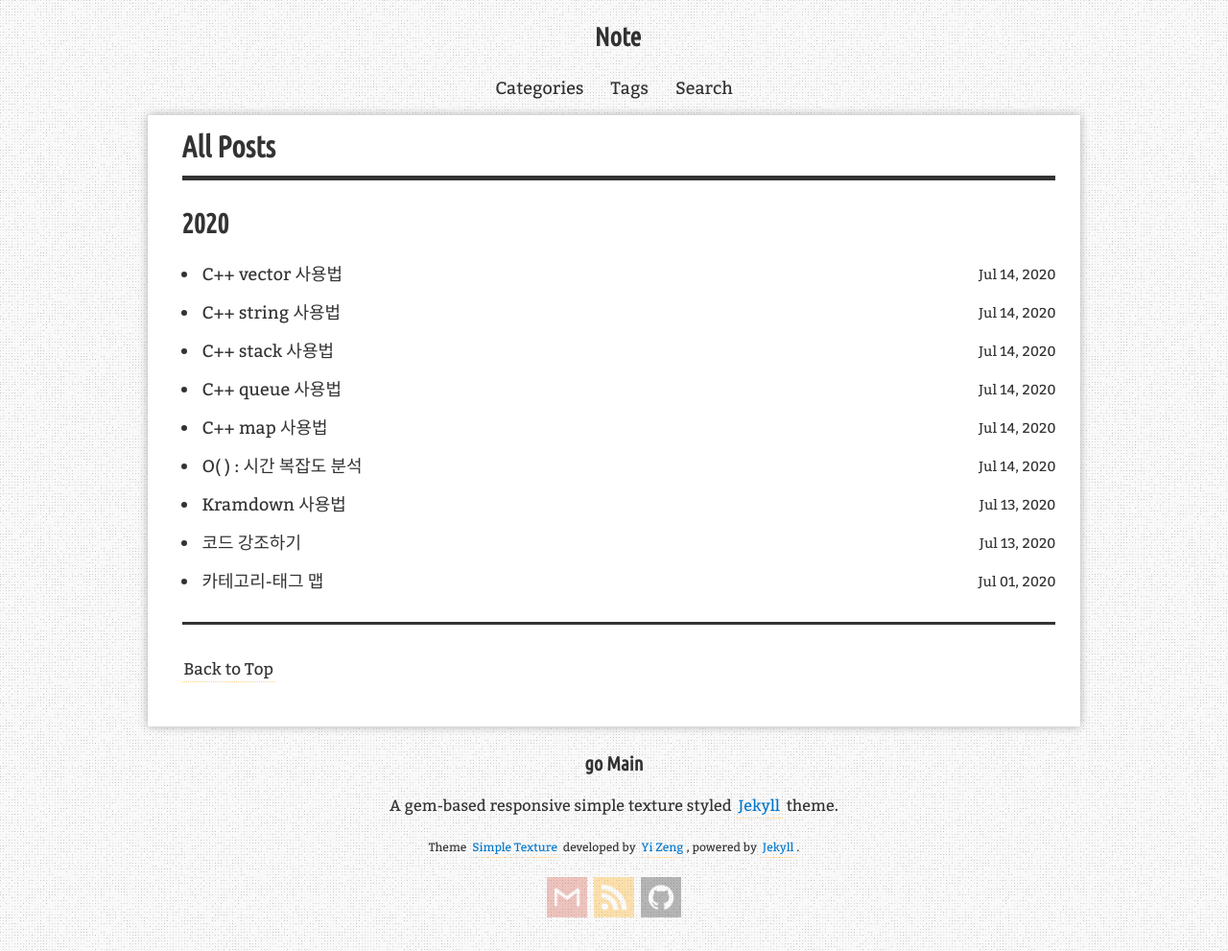
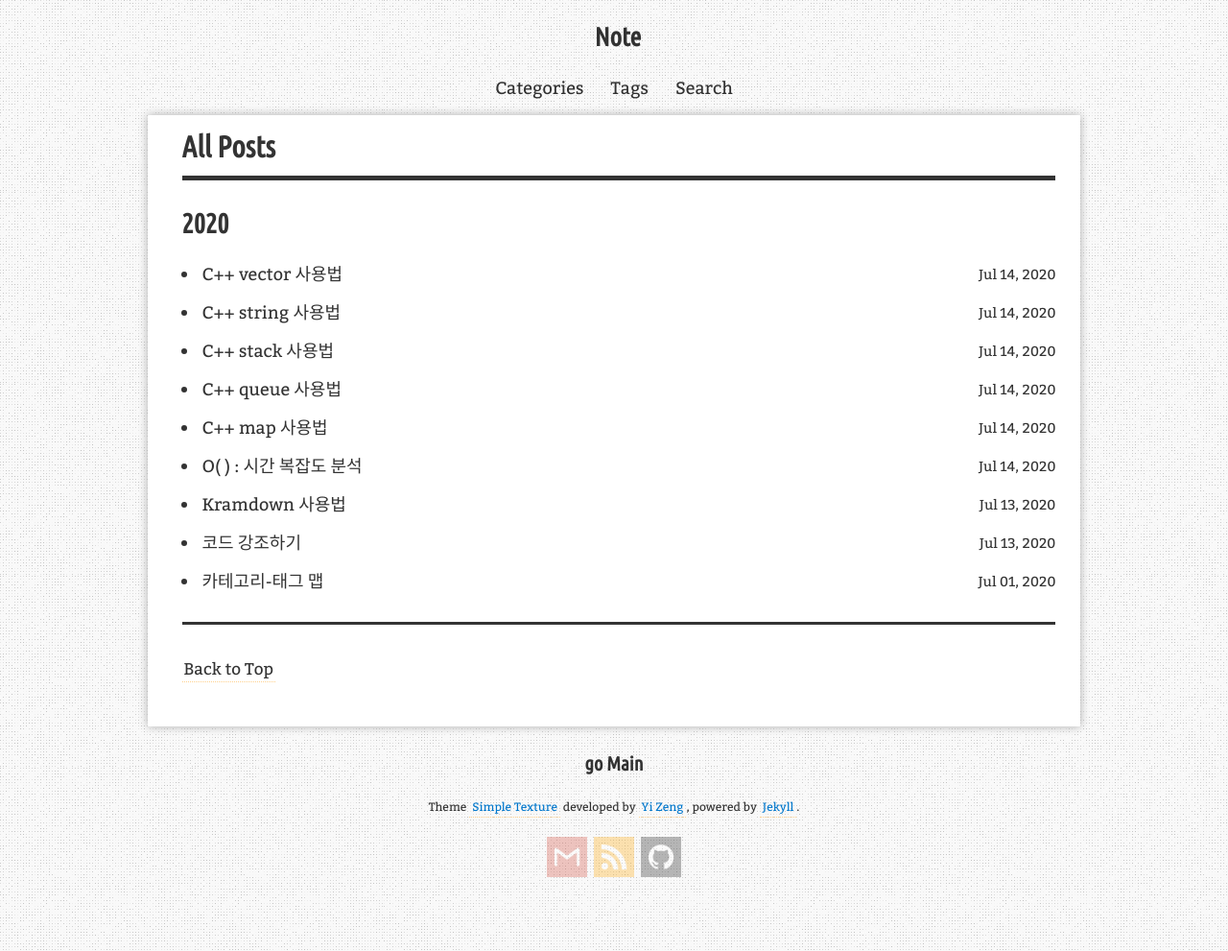
Before and after one commit to aristohyun/aristohyun.github.io, a Jekyll site: the page built from blog/index.html, in a window 1280 px wide. Shown: the whole page at 96% size. Built offline with Jekyll 4.4.1, drawn with Linux system fonts in a browser that asks for light colours; comment, search, counter and statistics services are not loaded.

Commit message:
update btn

```diff
--- a/_includes/blog/footer.html
+++ b/_includes/blog/footer.html
@@ -4,9 +4,11 @@
             <div class="misc vcard">
                 <div class="about">
                     <h4><a href="{{ site.paths.home | relative_url }}">{{ site.data.i18n[site.lang].about }}</a></h4>
+                <!--
                     {% if site.blog.footer_content %}
                         <p>{{ site.blog.footer_content }}</p>
                     {% endif %}
+                -->
                     {{ site.data.i18n[site.lang].theme_info }}
                 </div>
                 <div class="social-links">
--- a/_sass/simple-texture-home.scss
+++ b/_sass/simple-texture-home.scss
@@ -153,12 +153,8 @@ textarea {
        -moz-transition: all .3s ease-in-out;
          -o-transition: all .3s ease-in-out;
             transition: all .3s ease-in-out;
-    text-indent: -9999em;
 
     outline: none;
-    background-image: url('../images/theme/btn-more.png');
-    background-repeat: no-repeat;
-    background-position: center center;
 
     -webkit-tap-highlight-color: rgba(0,0,0,0);
 
@@ -184,12 +180,8 @@ textarea {
        -moz-transition: all .3s ease-in-out;
          -o-transition: all .3s ease-in-out;
             transition: all .3s ease-in-out;
-    text-indent: -9999em;
 
     outline: none;
-    background-image: url('../images/theme/btn-more.png');
-    background-repeat: no-repeat;
-    background-position: center center;
 
     -webkit-tap-highlight-color: rgba(0,0,0,0);
 
```
Also changed, not shown: _layouts/home.html (+5 -6 lines), 8 other files.
